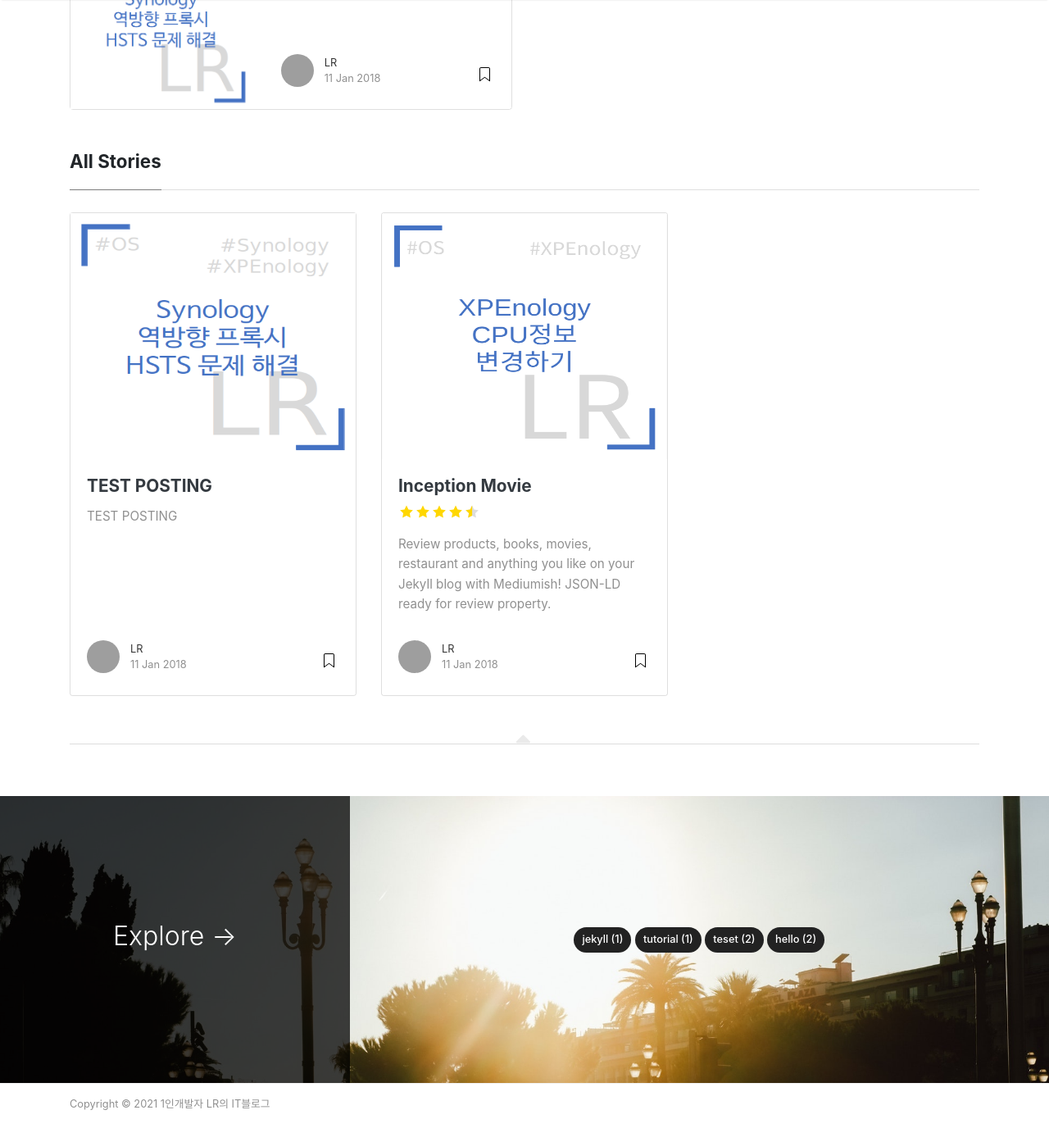
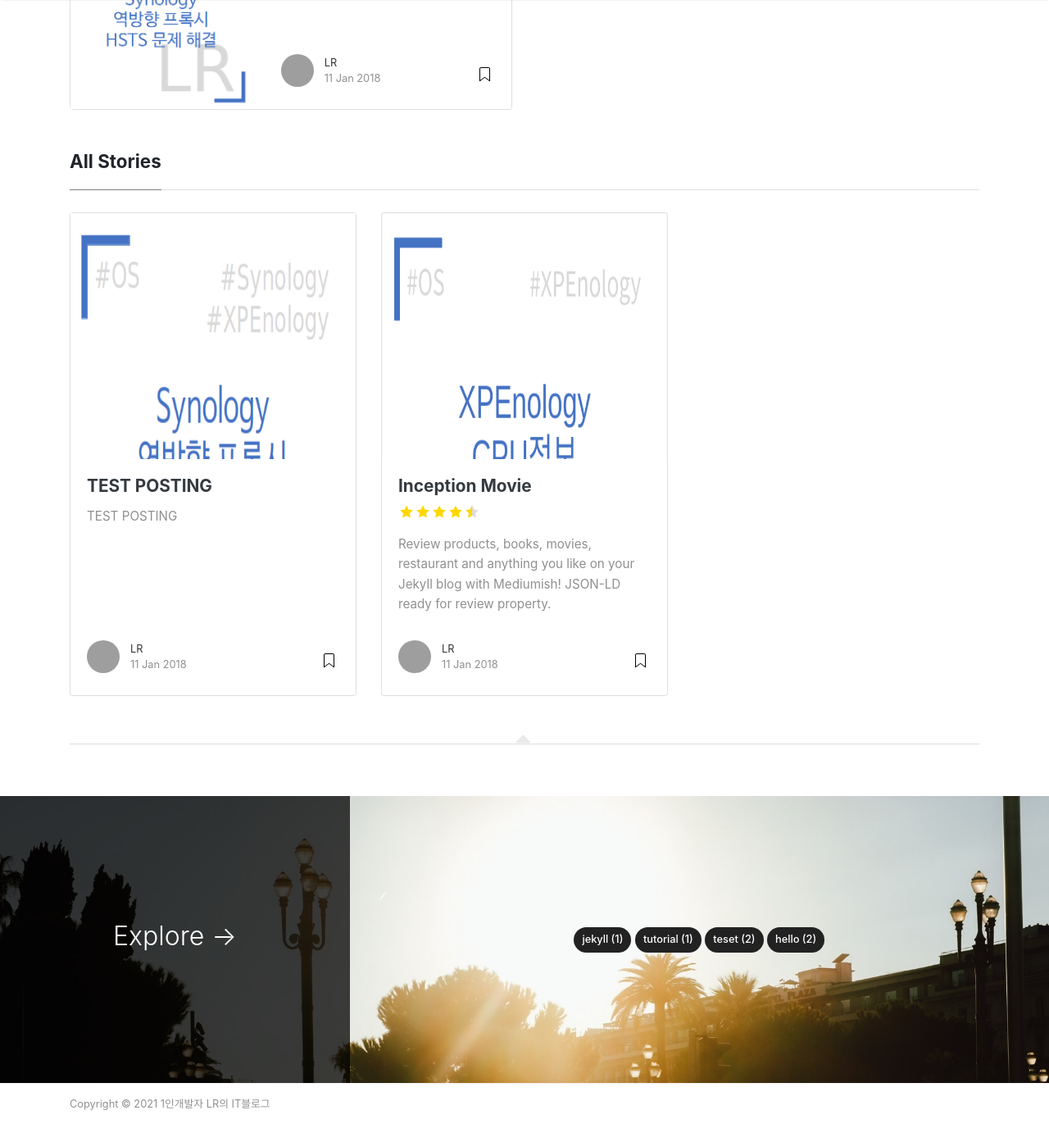
Before and after one commit to yymin1022/yymin1022.github.io, a Jekyll site: the page built from index.html, in a window 1280 px wide and 1400 px high, scrolled down 379 px. Shown: the top 1393 px of the window at 82% size. Built offline with Jekyll 4.4.1, drawn with Linux system fonts in a browser that asks for light colours; nearby versions of some CDN libraries; the list of posts is cut into pages by our own code; grey boxes are pictures that could not be loaded.

Commit message:
Update CSS : Fix Thumbnail Ratio

```diff
--- a/assets/css/screen.css
+++ b/assets/css/screen.css
@@ -845,7 +845,7 @@ iframe {
 }
 
 .card .img-fluid {
-    height: 100%;
+    height: 200%;
     width: 100%;
 }
 
```
